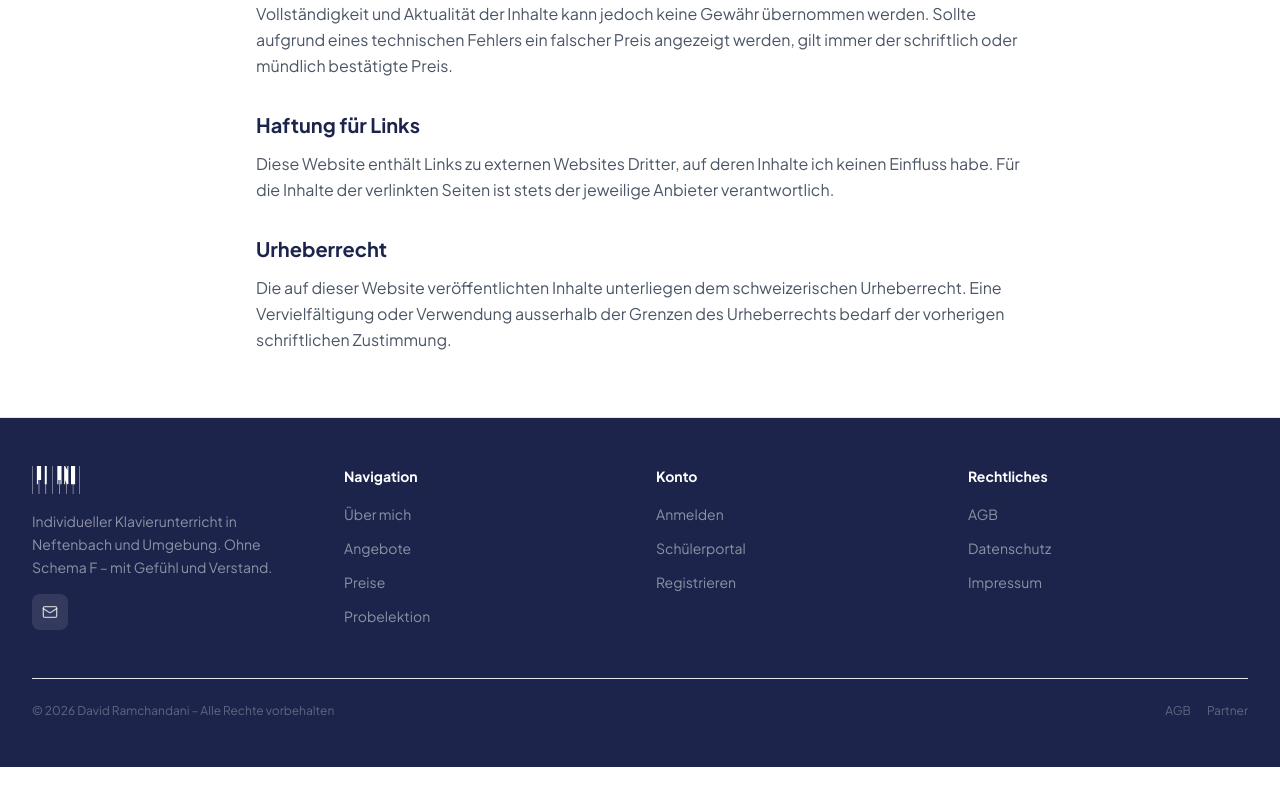
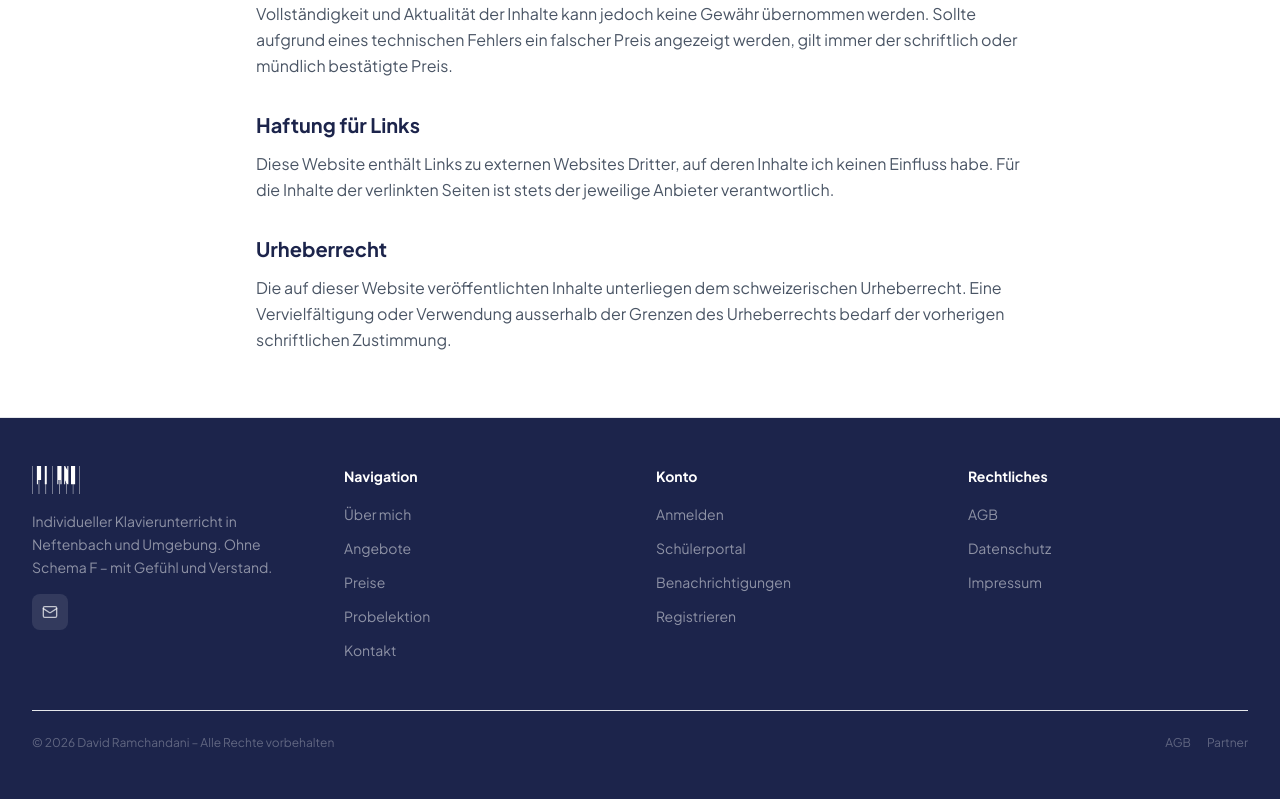
Before and after one commit to davidramchandani-creator/privatklavierunterricht, a Next.js app: page /impressum in a window 1280 px wide. Shown: the part 691-1490 px from the top of the page. Before the commit the page ends 1458 px from the top, so only its background shows below. Built offline with nearby package versions, Linux system fonts and the light colour scheme; no server answers.

Commit message:
Add files via upload

```diff
--- a/src/components/layout/Footer.tsx
+++ b/src/components/layout/Footer.tsx
@@ -54,6 +54,7 @@ export default function Footer() {
                 { href: "/#angebote", label: "Angebote" },
                 { href: "/preise", label: "Preise" },
                 { href: "/probelektion", label: "Probelektion" },
+                { href: "/kontakt", label: "Kontakt" },
               ].map((l) => (
                 <li key={l.href}>
                   <Link
@@ -73,6 +74,7 @@ export default function Footer() {
               {[
                 { href: "/auth/login", label: "Anmelden" },
                 { href: "/schueler/portal", label: "Schülerportal" },
+                { href: "/benachrichtigungen", label: "Benachrichtigungen" },
                 { href: "/auth/register", label: "Registrieren" },
               ].map((l) => (
                 <li key={l.href}>
--- a/src/components/layout/Navbar.tsx
+++ b/src/components/layout/Navbar.tsx
@@ -63,6 +63,7 @@ export default function Navbar() {
         { href: "/ueber-mich", label: "Über mich" },
         { href: "/#angebote", label: "Angebote" },
         { href: "/preise", label: "Preise" },
+        { href: "/kontakt", label: "Kontakt" },
       ];
 
   return (
```
